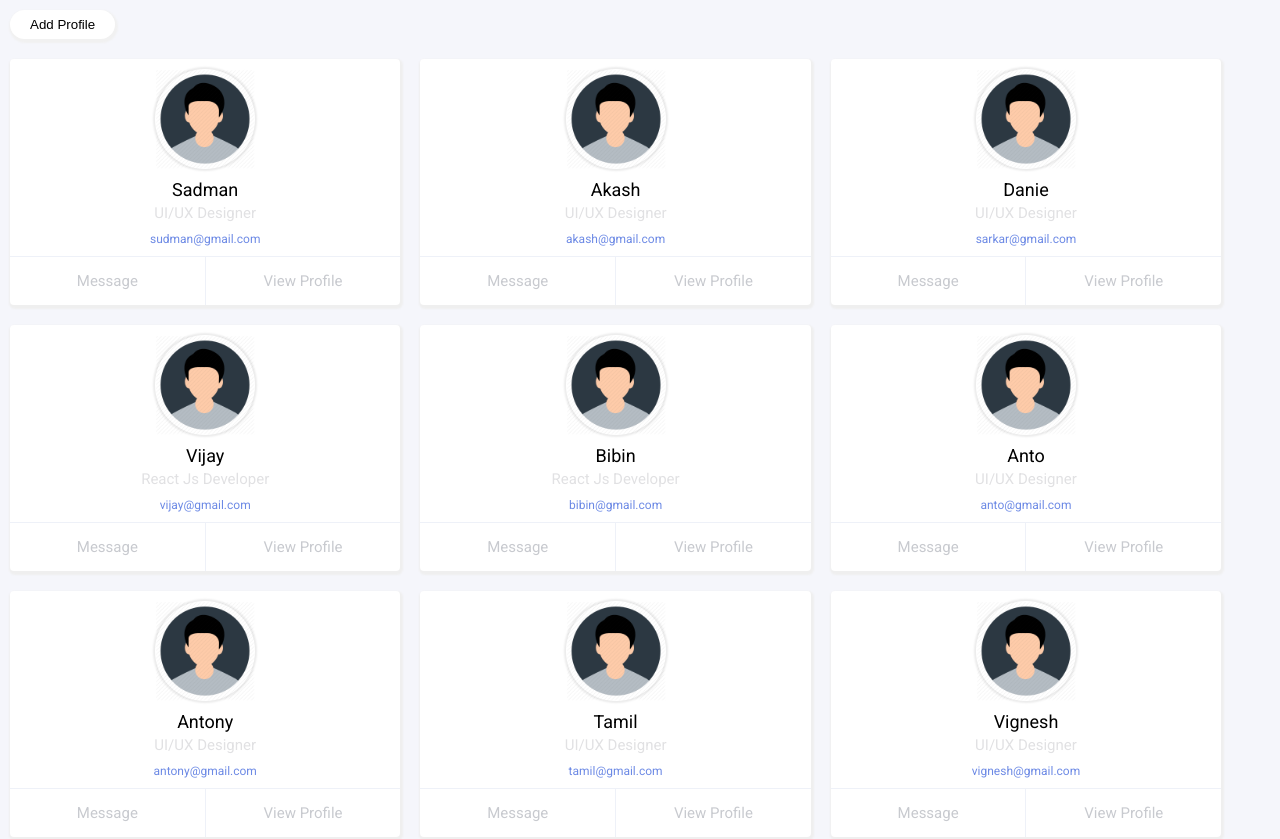
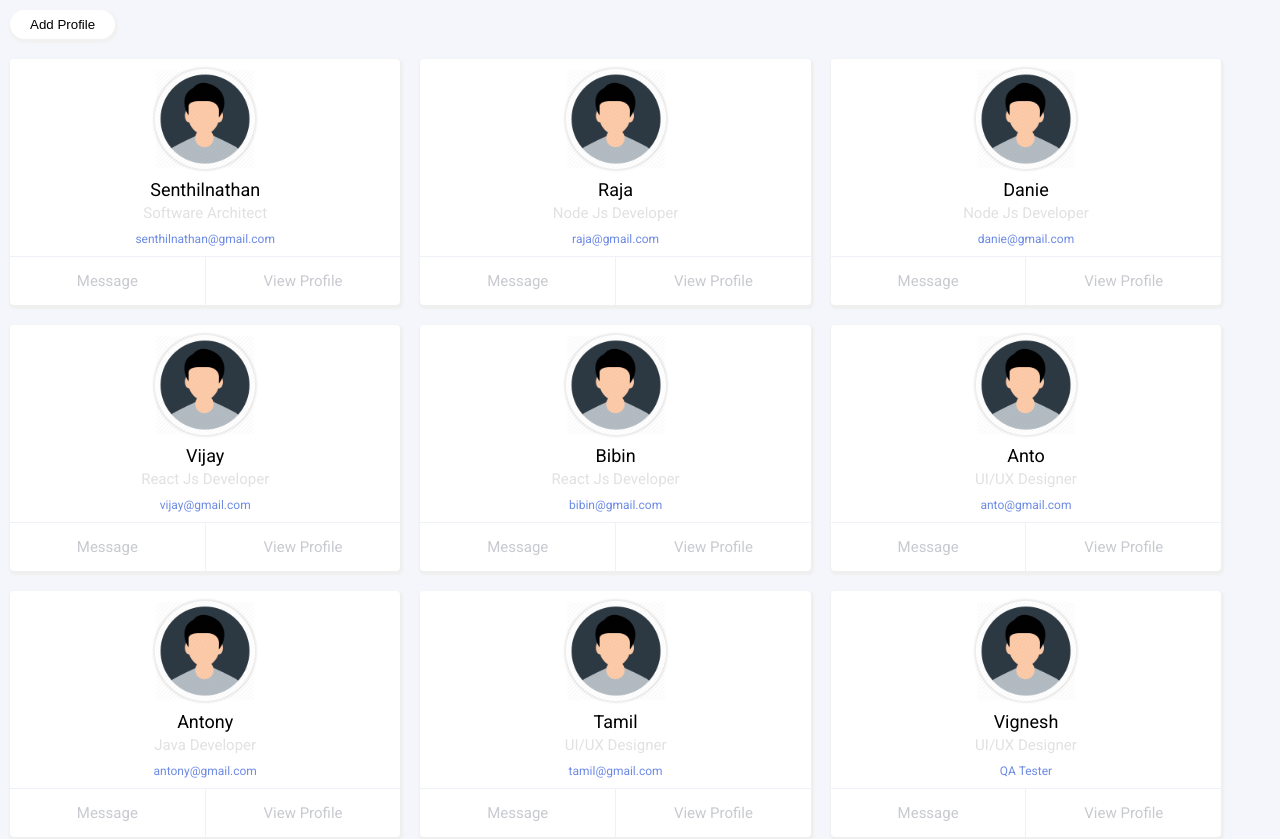
Before and after one commit to bibin301/userProfile_UI, a React app: page /UserProfile in a window 1280 px wide. Shown: the top 839 px of the page. Built offline with nearby package versions, Linux system fonts and the light colour scheme.

Commit message:
initial comment2

```diff
--- a/src/asset/style.css
+++ b/src/asset/style.css
@@ -8,13 +8,10 @@
     -webkit-font-smoothing: antialiased;
     -moz-osx-font-smoothing: grayscale;
   }
-
-
 .container{
  width:100%;
  display:block;
 }
-
 .cardDetailsBg{
     width:100%;
     display: flex;
@@ -29,7 +26,6 @@
     box-shadow: 1px 2px 2px 2px #efefef;
     border-radius: 4px;
 }
-
 .image_div{
 width:100%;
 display: block;
--- a/src/service/common/action.js
+++ b/src/service/common/action.js
@@ -4,9 +4,9 @@
 
 const listData =[{
   "id":"1",
-  "name": "sadman",
-  "designation":"UI/UX Designer",
-  "email":"sudman@gmail.com",
+  "name": "Senthilnathan",
+  "designation":"Software Architect",
+  "email":"senthilnathan@gmail.com",
   "image":"./src/asset/profile.png",
   "message":"./src/asset/message.png",
   "user":"./src/asset/user1.png"
@@ -14,9 +14,9 @@
 
 },{
   "id":"2",
-  "name": "Akash",
-  "designation":"UI/UX Designer",
-  "email":"akash@gmail.com",
+  "name": "Raja",
+  "designation":"Node js Developer",
+  "email":"raja@gmail.com",
   "image":"./src/asset/profile.png",
   "message":"./src/asset/message.png",
   "user":"./src/asset/user1.png"
@@ -25,8 +25,8 @@
 {
   "id":"3",
   "name": "danie",
-  "designation":"UI/UX Designer",
-  "email":"sarkar@gmail.com",
+  "designation":"Node js Developer",
+  "email":"danie@gmail.com",
   "image":"./src/asset/profile.png",
   "message":"./src/asset/message.png",
   "user":"./src/asset/user1.png"
@@ -62,7 +62,7 @@
 {
   "id":"7",
   "name": "Antony",
-  "designation":"UI/UX Designer",
+  "designation":"Java Developer",
   "email":"antony@gmail.com",
   "image":"./src/asset/profile.png",
   "message":"./src/asset/message.png",
@@ -81,7 +81,7 @@
   "id":"9",
   "name": "Vignesh",
   "designation":"UI/UX Designer",
-  "email":"vignesh@gmail.com",
+  "email":"QA Tester",
   "image":"./src/asset/profile.png",
   "message":"./src/asset/message.png",
   "user":"./src/asset/user1.png"
--- a/src/service/common/reducer.js
+++ b/src/service/common/reducer.js
@@ -20,7 +20,6 @@
       editList:action.data
 
     })
-
     default:
       return state;
   }
--- a/src/view/Profile.js
+++ b/src/view/Profile.js
@@ -38,30 +38,27 @@
           </div>
 
           <div className="cardDetailsBg">
-       {_map(this.props.profileList, (opt, index) => (
+            {_map(this.props.profileList, (res, index) => (
 
                 <div className="div_container">
                   <div className="image_div">
                     <div className="imh">
-              <img src={opt.image} alt=""/>
+                       <img src={res.image} alt=""/>
                     </div>
-
                   </div>
                   <div>
-              <div className="title_one"> {opt.name}</div>
-              <div className="title_two"> {opt.designation}</div>
-              <div className="title_three"> {opt.email}</div>
+                    <div className="title_one"> {res.name}</div>
+                    <div className="title_two"> {res.designation}</div>
+                    <div className="title_three"> {res.email}</div>
                   </div>
-
                   <div className="cardBottomInfo">
                     <div className="message_section">
                         Message
                     </div>
                     <div className="profile_section">
-                <div  onClick={() => this.getListInfo(opt)} >
+                      <div  onClick={() => this.getListInfo(res)} >
                                               View Profile
                       </div>
-
                     </div>
                   </div>
                 </div>
@@ -73,7 +70,6 @@
   }
 }
 
-// export default Profile;
 
 const mapStateToProps = (state) => ({
   profileList: state.commonReducer.profileList
```
Also changed, not shown: src/view/App.js (+5 -7 lines), dist/index.html (added), dist/index.js (added), src/view/ViewProfile.js (indentation only), 1 other file. Lines whose indentation alone changed are shown as unchanged.
